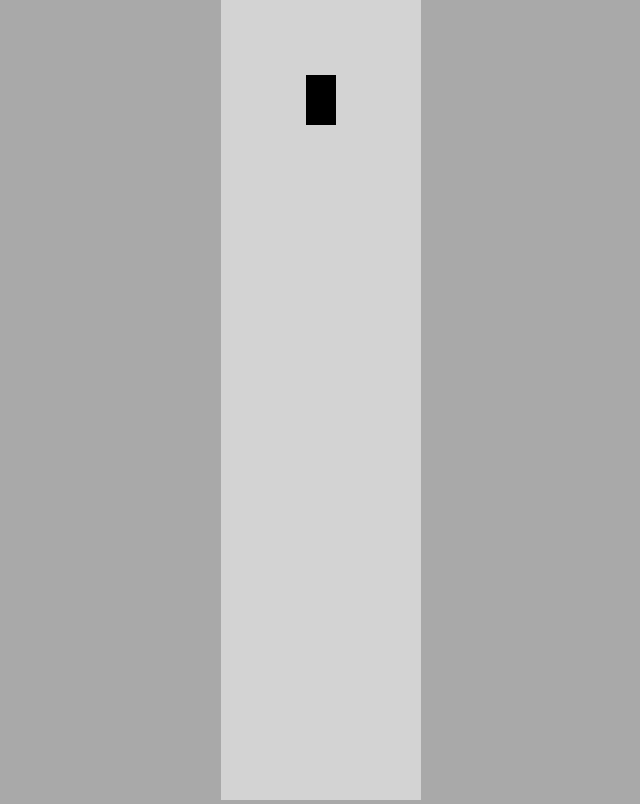
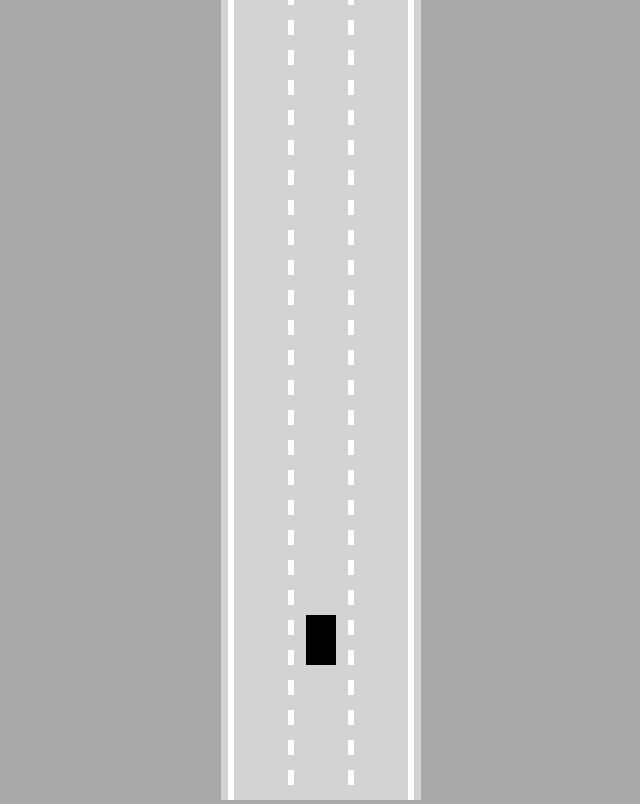
Before and after one commit to l-alj/Autonomous-Vehicle, a plain HTML site: page index.html in a window 1280 px wide. Shown: the whole page, without its empty margins (319-959 px from the left). Drawn offline with Linux system fonts and the light colour scheme.

Commit message:
added lanes

```diff
--- a/index.html
+++ b/index.html
@@ -5,8 +5,9 @@
 </head>
 <body>
     <canvas id="startingCanvas"></canvas>
+    <script src="utils.js"></script>
+    <script src="road.js"></script>
     <script src="controller.js"></script>
-    <script src="utils.js"></script>
     <script src="car.js"></script>
     <script src="main.js"></script>
 </body>
--- a/main.js
+++ b/main.js
@@ -4,14 +4,23 @@ canvas.width=200;
 
 //creating car on canvas
 const ctx = canvas.getContext("2d");
+const road=new Road(canvas.width/2,canvas.width*0.9);
 const car=new Car(100,100,30,50);
 
 
 animate();
 
-function animate() {
+function animate(){
     car.update();
+
     canvas.height=window.innerHeight;
+
+    ctx.save();
+    ctx.translate(0,-car.y+canvas.height*0.8);
+
+    road.draw(ctx);
     car.draw(ctx);
+
+    ctx.restore();
     requestAnimationFrame(animate);
 }
--- a/road.js
+++ b/road.js
@@ -1,16 +1,24 @@
 class Road{
-    constructor(x, width, numOfLanes=4){
+    constructor(x, width, numOfLanes=3){
         this.x = x;
         this.width = width;
         this.numOfLanes = numOfLanes;
 
-        this.left = x-width/2;
-        this.right = x+width/2;
+        this.left=x-width/2;
+        this.right=x+width/2;
 
         const infinity=1000000;
-        this.top = infinity;
-        this.bottom = infinity;
+        this.top=-infinity;
+        this.bottom=infinity;
 
+        const topLeft={x:this.left,y:this.top};
+        const topRight={x:this.right,y:this.top};
+        const bottomLeft={x:this.left,y:this.bottom};
+        const bottomRight={x:this.right,y:this.bottom};
+        this.borders=[
+            [topLeft,bottomLeft],
+            [topRight,bottomRight]
+        ];
     }
 
     draw(ctx){
@@ -25,16 +33,14 @@ class Road{
                 i/this.numOfLanes
             );
             if (i>0 && i<this.numOfLanes){
-                ctz.setLineDash([15,15]);
+                ctx.setLineDash([15,15]);
+            }else{
+                ctx.setLineDash([]);
+            }
             ctx.beginPath();
-            ctx.moveTo(this.right, this.top);
-            ctx.lineTo(this.right, this.bottom);
+            ctx.moveTo(x, this.top);
+            ctx.lineTo(x, this.bottom);
             ctx.stroke();
-            }
-        ctx.beginPath();
-        ctx.moveTo(this.left, this.top);
-        ctx.lineTo(this.left, this.bottom);
-        ctx.stroke();
         }
     }
 }
```
Also changed, not shown: car.js (+2 -5 lines), controller.js (+0 -8 lines).
